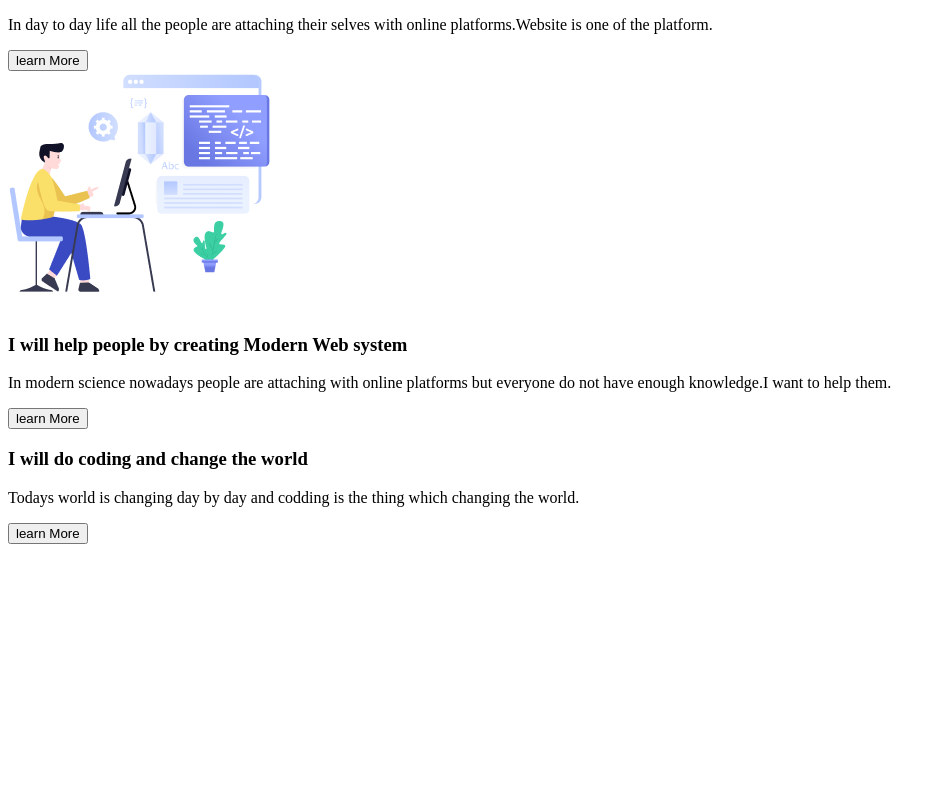
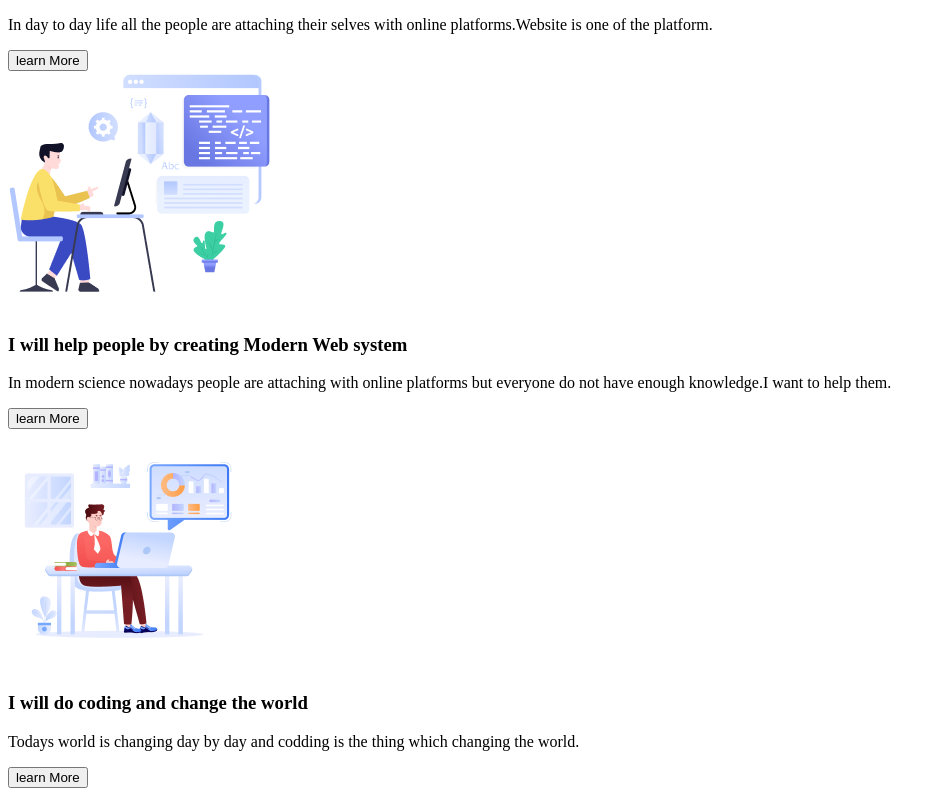
Before and after one commit to sumai-suchi/assingment1, a plain HTML site: page index.html in a window 1280 px wide. Shown: the part 822-1618 px from the top of the page, without its empty margins (0-941 px from the left). Before the commit the page ends 1374 px from the top, so only its background shows below. Drawn offline with Linux system fonts and the light colour scheme.

Commit message:
add image no 2 of main

```diff
--- a/index.html
+++ b/index.html
@@ -46,6 +46,9 @@
             <h3 class="main-h">I will help people by creating Modern Web system</h3>
             <p class="main-p">In modern science nowadays people are attaching with online platforms but everyone do not have enough knowledge.I want to help them.</p>
             <button class="main-btn">learn More</button>
+            <div>
+                <img src="./assets/group3.png" alt="">
+            </div>
         </section>
         <section class="main-sec">
             <h3 class="main-h">I will do coding and change the world</h3>
```
